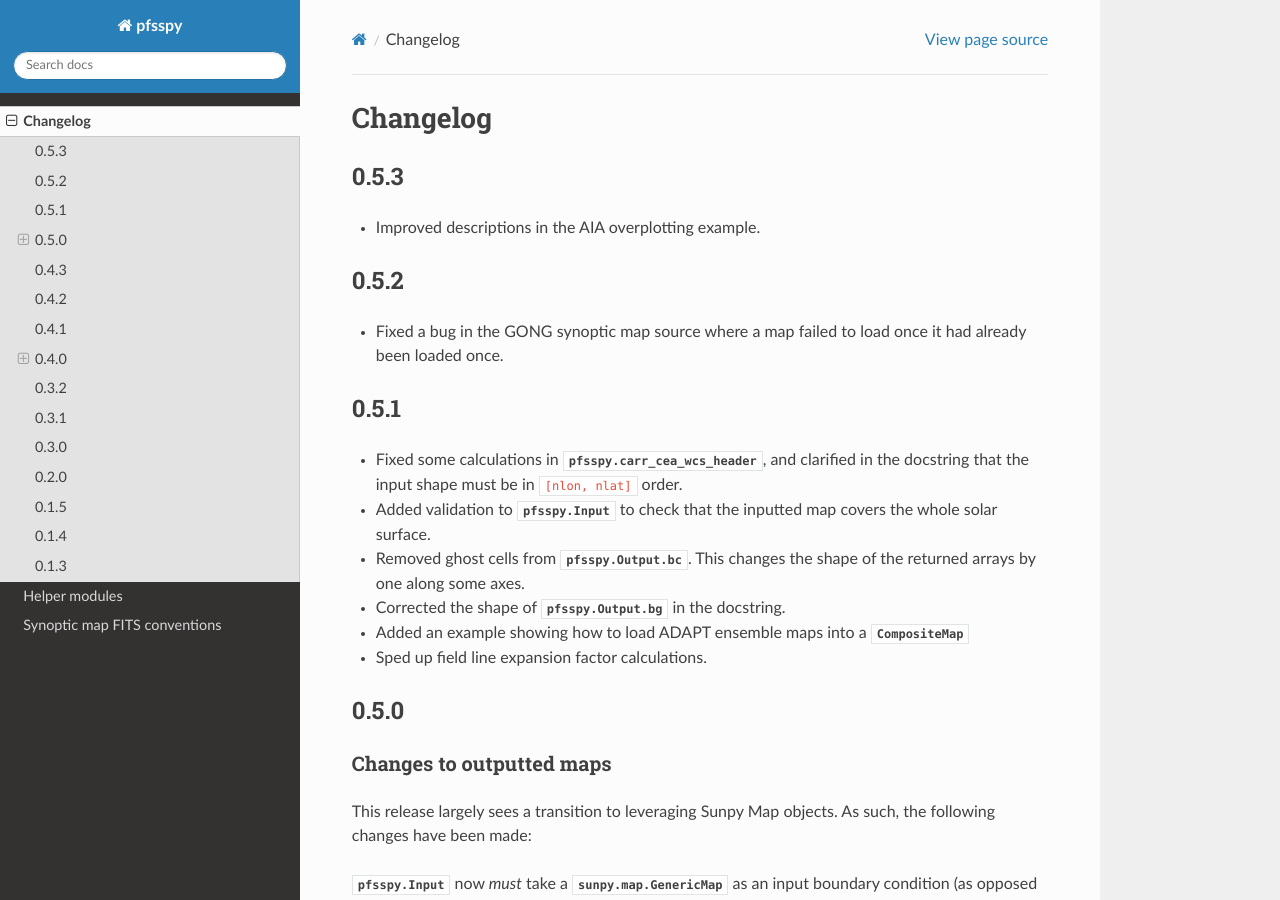
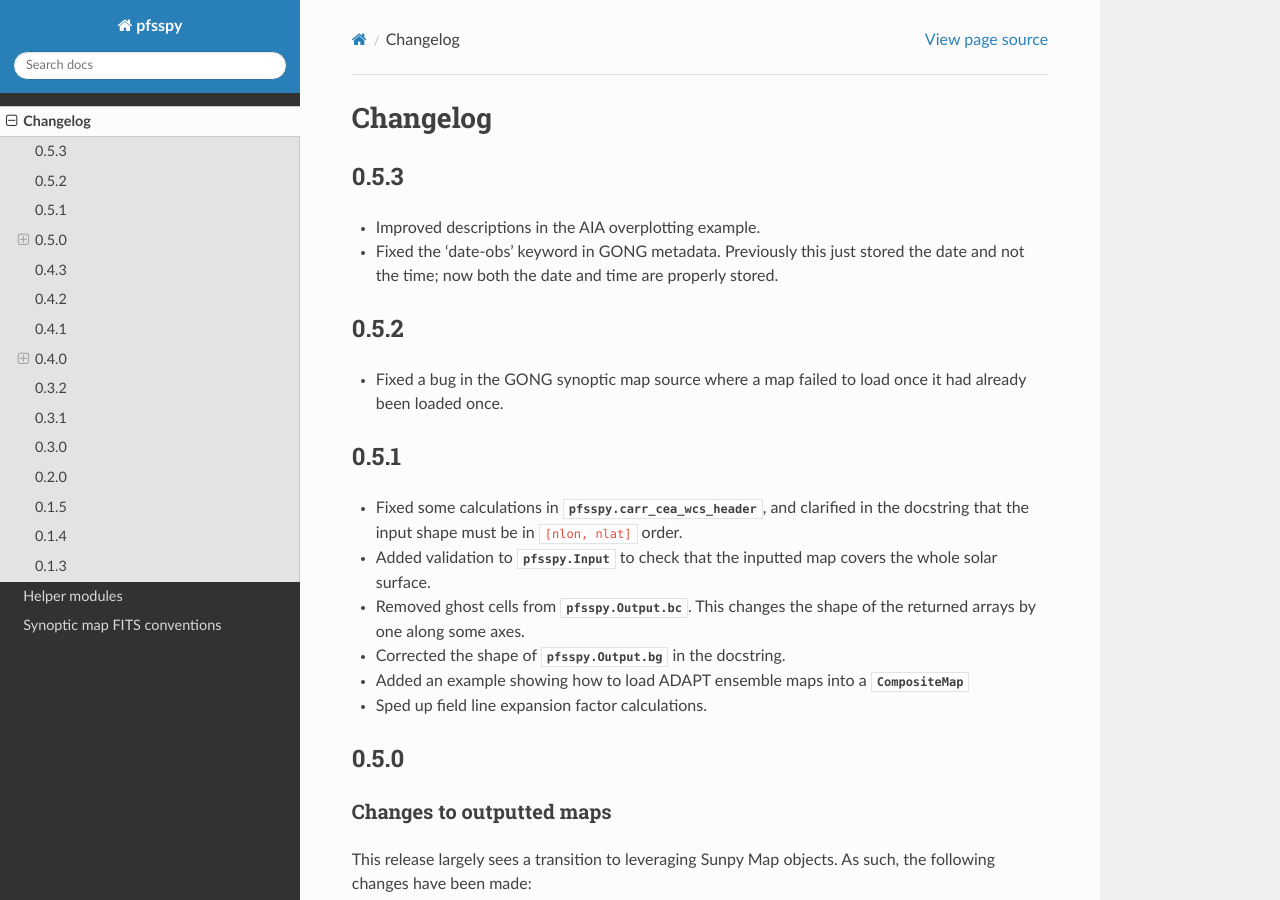
Before and after one commit to sunpy/sunkit-magex, a Sphinx documentation site: the page built from docs/changes.rst, in a window 1280 px wide and 900 px high. Built offline with Sphinx 7.4.7 and the Read the Docs theme 2.0.0, drawn with Linux system fonts in a browser that asks for light colours; pages that are not in the unit, such as notebooks, are missing from menus; the version number could not be read and is left out.

Commit message:
Add changelog

```diff
--- a/docs/changes.rst
+++ b/docs/changes.rst
@@ -4,6 +4,8 @@ Changelog
 0.5.3
 -----
 - Improved descriptions in the AIA overplotting example.
+- Fixed the 'date-obs' keyword in GONG metadata. Previously this just stored
+  the date and not the time; now both the date and time are properly stored.
 
 0.5.2
 -----
```
